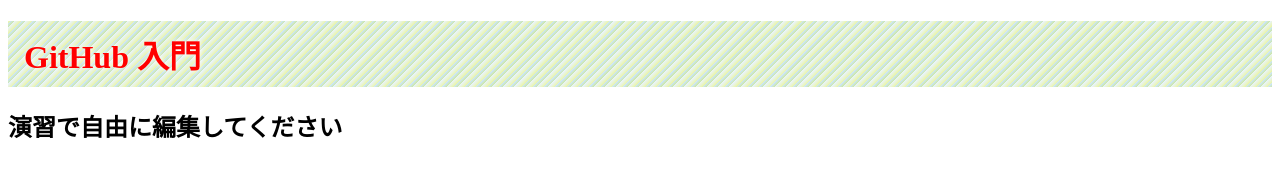
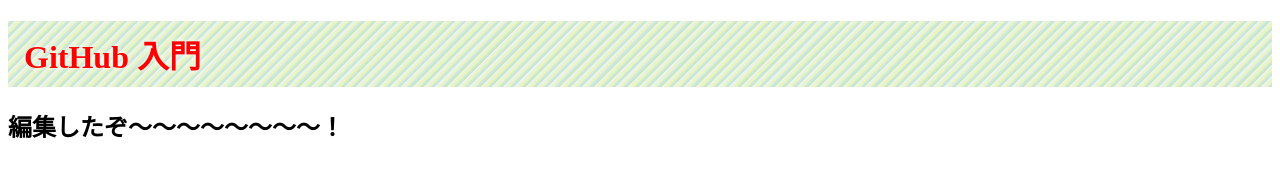
Before and after one commit to Miyai75/github_ws, a plain HTML site: page index.html in a window 1280 px wide. Drawn offline with Linux system fonts and the light colour scheme.

Commit message:
変更したぞ～！

```diff
--- a/index.html
+++ b/index.html
@@ -7,7 +7,7 @@
   </head>
   <body>
     <h1>GitHub 入門</h1>
-    <h2>演習で自由に編集してください</h2>
+    <h2>編集したぞ～～～～～～～～！</h2>
 
     <!-- 変更箇所に困ったら下記のコメントアウトを外してください -->
     <!--<div id="target">ここをクリックするとアラート発生</div>-->
```
